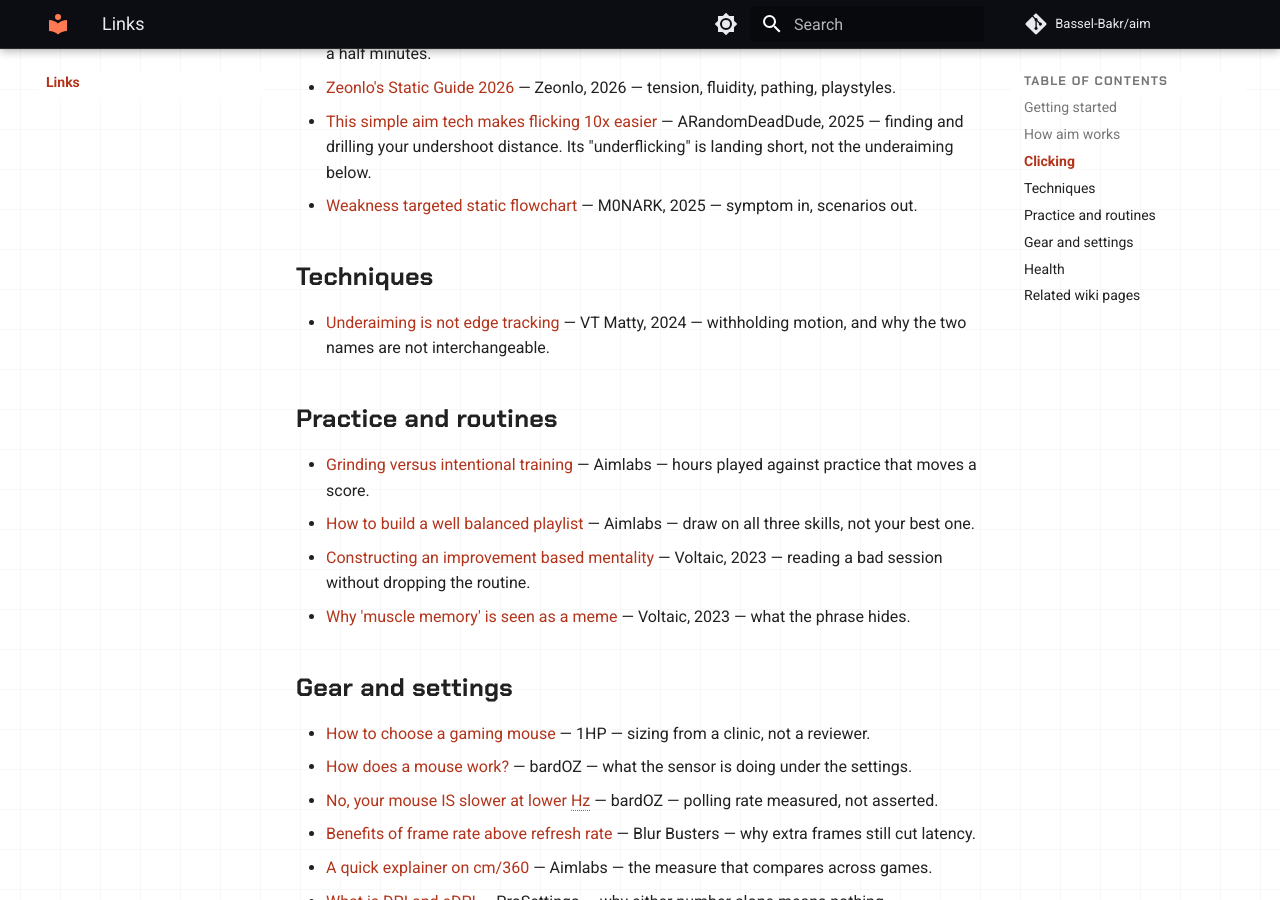
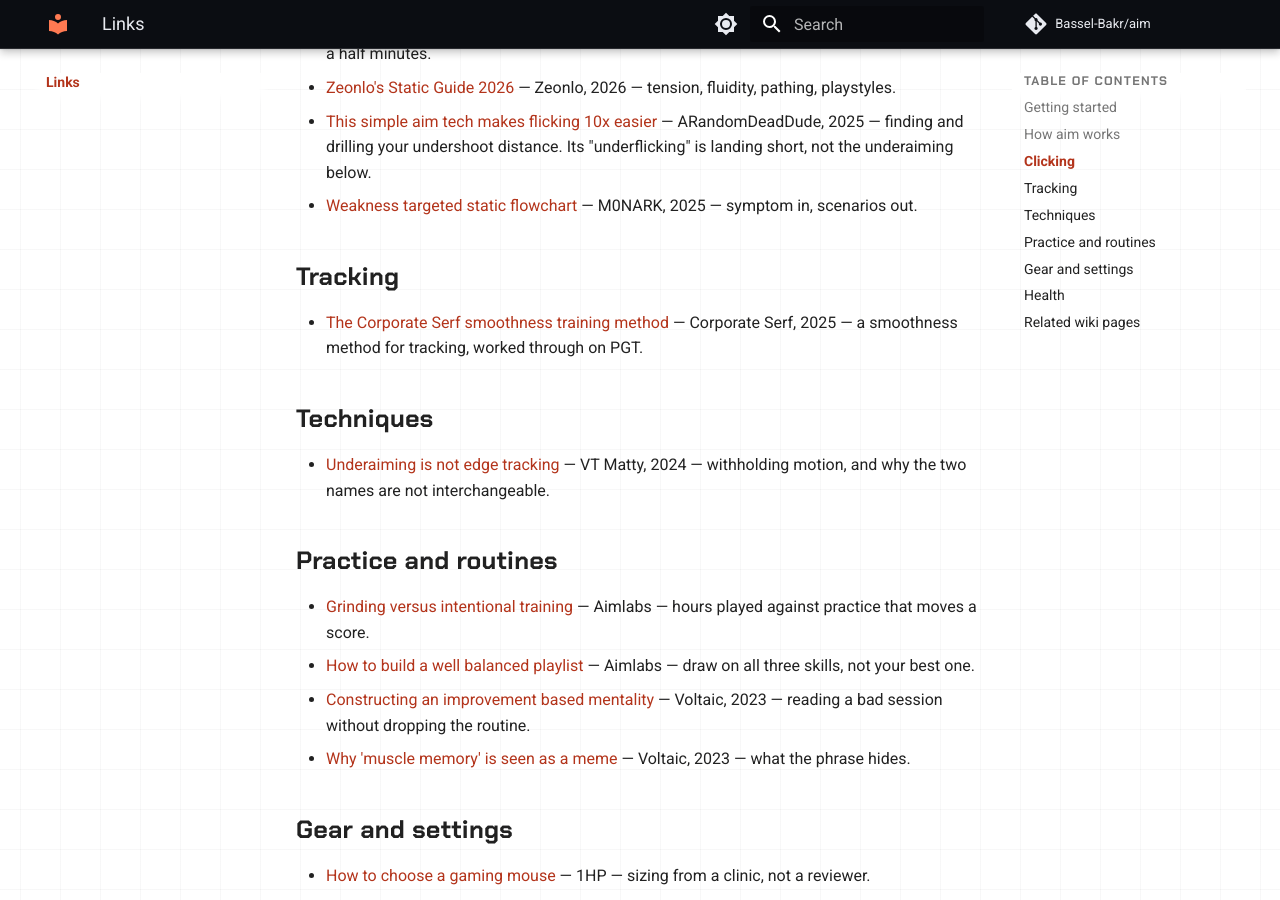
Before and after one commit to Bassel-Bakr/Aim, an MkDocs documentation site: the page built from docs/links.md, in a window 1280 px wide and 900 px high, scrolled down 941 px. Built offline with MkDocs 1.6.1 and Material for MkDocs 9.7.7, drawn with Linux system fonts in a browser that asks for light colours; comment, search, counter and statistics services are not loaded.

Commit message:
docs: add a tracking section to Links
Clicking had five entries and tracking had none, so a reader working on
tracking had nowhere to look. Corporate Serf's smoothness method opens the
section: nearly half an hour on one idea, drilled on PGT, from a TSK member.

Title, channel and date come from the video's own metadata.

Co-Authored-By: Claude Opus 5 <noreply@anthropic.com>

```diff
--- a/docs/links.md
+++ b/docs/links.md
@@ -42,6 +42,11 @@ over without instructions stay on the [resource pages](wiki/resources/index.md).
   <!-- REVIEW: a reply in that thread credits violat3 with making the original, but x.com/violat3
   does not exist and no public copy of the Chinese original could be found. M0NARK offers a
   higher-resolution copy by Discord DM (m0nark) and could confirm the author. -->
+
+## Tracking
+
+- [The Corporate Serf smoothness training method](https://www.youtube.com/watch?v=a-MShVYe3kY) —
+  Corporate Serf, 2025 — a smoothness method for tracking, worked through on PGT.
 
 ## Techniques
 
```
